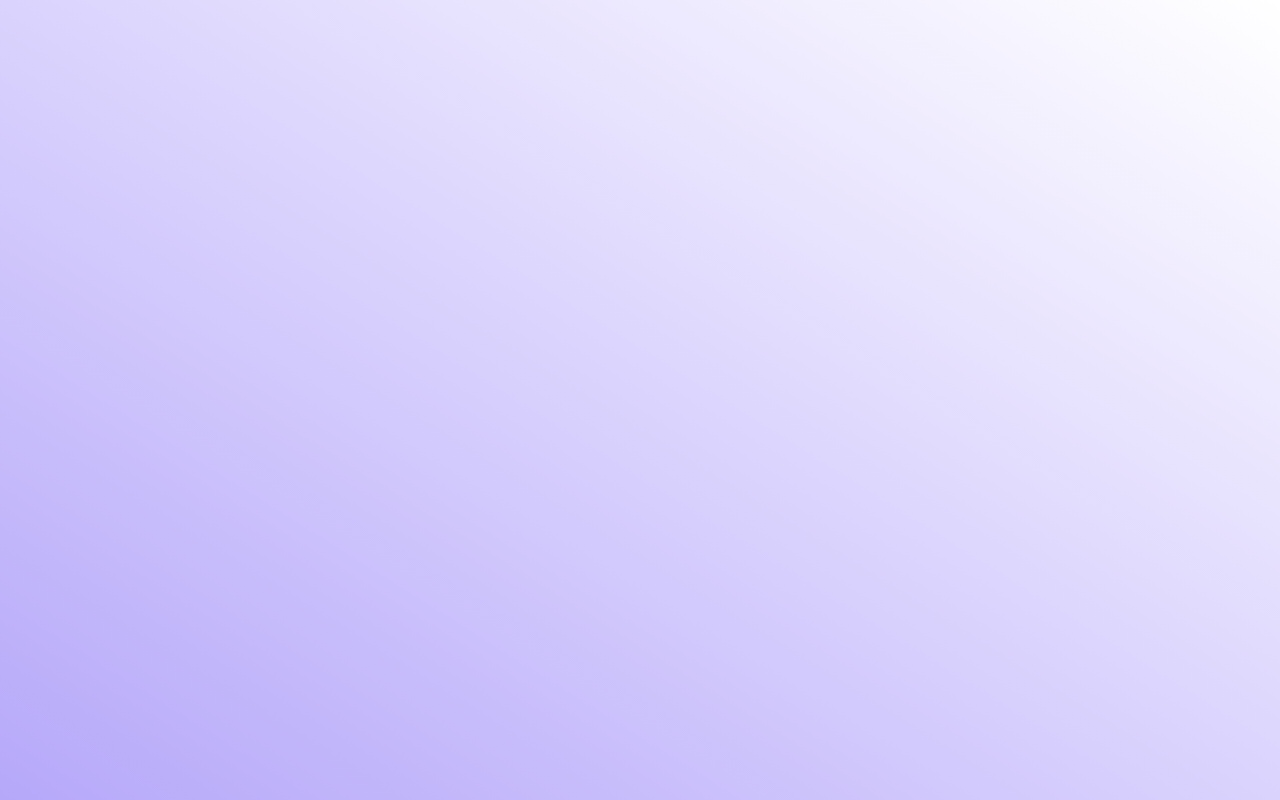
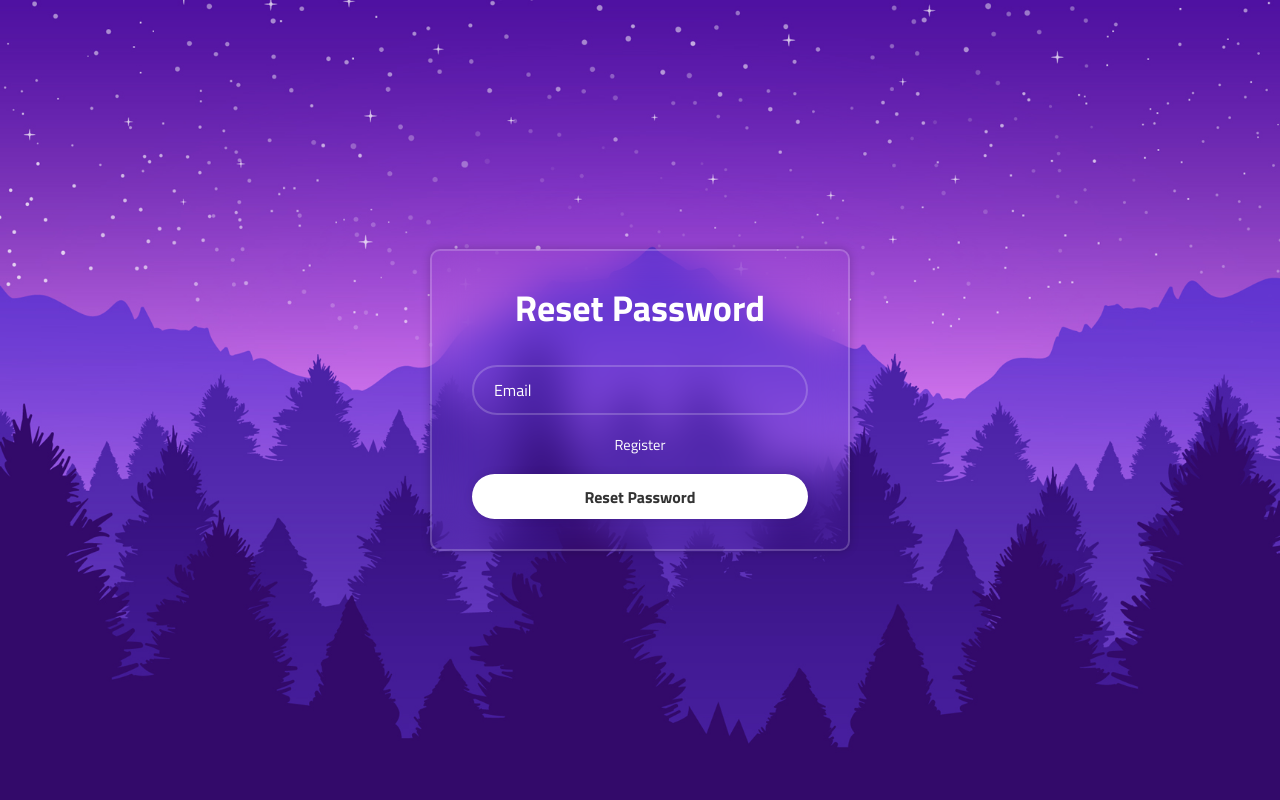
Before and after one commit to faissal17/Make-Me-Money, a React (Vite) app in the folder client/: page /ForgetPassword in a window 1280 px wide. Before the commit this address had no page. Built offline with nearby package versions, Linux system fonts and the light colour scheme.

Commit message:
implement the reset password function in frontend

```diff
--- a/client/src/Api/auth.api.js
+++ b/client/src/Api/auth.api.js
@@ -34,6 +34,7 @@ export const register = async (name, email, password) => {
     if (response.status === 201) {
       const token = response.data.token;
       Cookies.set('token', token);
+      console.log(token);
     } else {
       throw new Error('Register failed');
     }
@@ -42,3 +43,20 @@ export const register = async (name, email, password) => {
     throw error;
   }
 };
+
+export const forgetPassword = async (email) => {
+  try {
+    const response = await AuthApi.post('/forgetpassword', {
+      email: email,
+    });
+
+    if (response.status === 200) {
+      return response.data;
+    } else {
+      throw new Error('Error in operation');
+    }
+  } catch (error) {
+    console.error('Error:', error);
+    throw error;
+  }
+};
--- a/client/src/App.jsx
+++ b/client/src/App.jsx
@@ -2,6 +2,7 @@ import React from 'react';
 import LandingPage from './components/MainApp/LandingPage';
 import Register from './components/Authentication/Register';
 import Login from './components/Authentication/Login';
+import ForgotPassword from './components/Authentication/ForgotPassword';
 import { BrowserRouter, Route, Routes } from 'react-router-dom';
 
 function App() {
@@ -12,6 +13,7 @@ function App() {
           <Route path="/" Component={LandingPage} />
           <Route path="/Login" Component={Login} />
           <Route path="/Register" Component={Register} />
+          <Route path="/ForgetPassword" Component={ForgotPassword} />
         </Routes>
       </BrowserRouter>
     </React.Fragment>
--- a/client/src/components/Authentication/ForgotPassword.jsx
+++ b/client/src/components/Authentication/ForgotPassword.jsx
@@ -0,0 +1,67 @@
+import React from 'react';
+import { Link, useNavigate } from 'react-router-dom';
+import { useFormik } from 'formik';
+import { forgetPassword } from '../../Api/auth.api';
+import Swal from 'sweetalert2';
+import '../../style/auth.css';
+
+function ForgotPassword() {
+  const formik = useFormik({
+    initialValues: {
+      email: '',
+    },
+    onSubmit: async (values) => {
+      try {
+        await forgetPassword(values.email);
+        Swal.fire({
+          text: 'Please check your email',
+          icon: 'question',
+        });
+      } catch (error) {
+        Swal.fire({
+          title: 'Error!',
+          text: 'No User found with this email',
+          icon: 'error',
+        });
+      }
+    },
+    validate: (values) => {
+      const errors = {};
+      if (!values.email) {
+        errors.email = 'Email is required';
+      } else if (!/^[^\s@]+@[^\s@]+\.[^\s@]+$/.test(values.email)) {
+        errors.email = 'Invalid email form';
+      }
+      return errors;
+    },
+  });
+  return (
+    <div className="wrapper">
+      <form onSubmit={formik.handleSubmit}>
+        <h1>Reset Password</h1>
+        <div className="input-box">
+          <input
+            type="text"
+            placeholder="Email"
+            {...formik.getFieldProps('email')}
+          />
+          {formik.touched.email && formik.errors.email ? (
+            <div className="text-red-500 flex justify-center items-center text-lg font-semibold">
+              {formik.errors.email}
+            </div>
+          ) : null}
+        </div>
+        <div className="remeber-forget">
+          <Link className="a mt-2" to="/Register">
+            Register
+          </Link>
+        </div>
+        <button type="submit" className="btn">
+          Reset Password
+        </button>
+      </form>
+    </div>
+  );
+}
+
+export default ForgotPassword;
--- a/client/src/components/Authentication/Login.jsx
+++ b/client/src/components/Authentication/Login.jsx
@@ -72,7 +72,7 @@ function Login() {
           ) : null}
         </div>
         <div className="remeber-forget">
-          <Link className="a" to="">
+          <Link className="a" to="/ForgetPassword">
             Forget Password
           </Link>
         </div>
@@ -82,7 +82,7 @@ function Login() {
         <div className="register-link">
           <p>
             Don't you have an account?
-            <Link className="a" to="/Register">
+            <Link className="a mt-2" to="/Register">
               Register
             </Link>
           </p>
--- a/client/src/components/Authentication/Register.jsx
+++ b/client/src/components/Authentication/Register.jsx
@@ -86,7 +86,7 @@ function Register() {
           ) : null}
         </div>
         <div className="remeber-forget">
-          <Link className="a" to="">
+          <Link className="a mt-2" to="/ForgetPassword">
             Forget Password
           </Link>
         </div>
```
